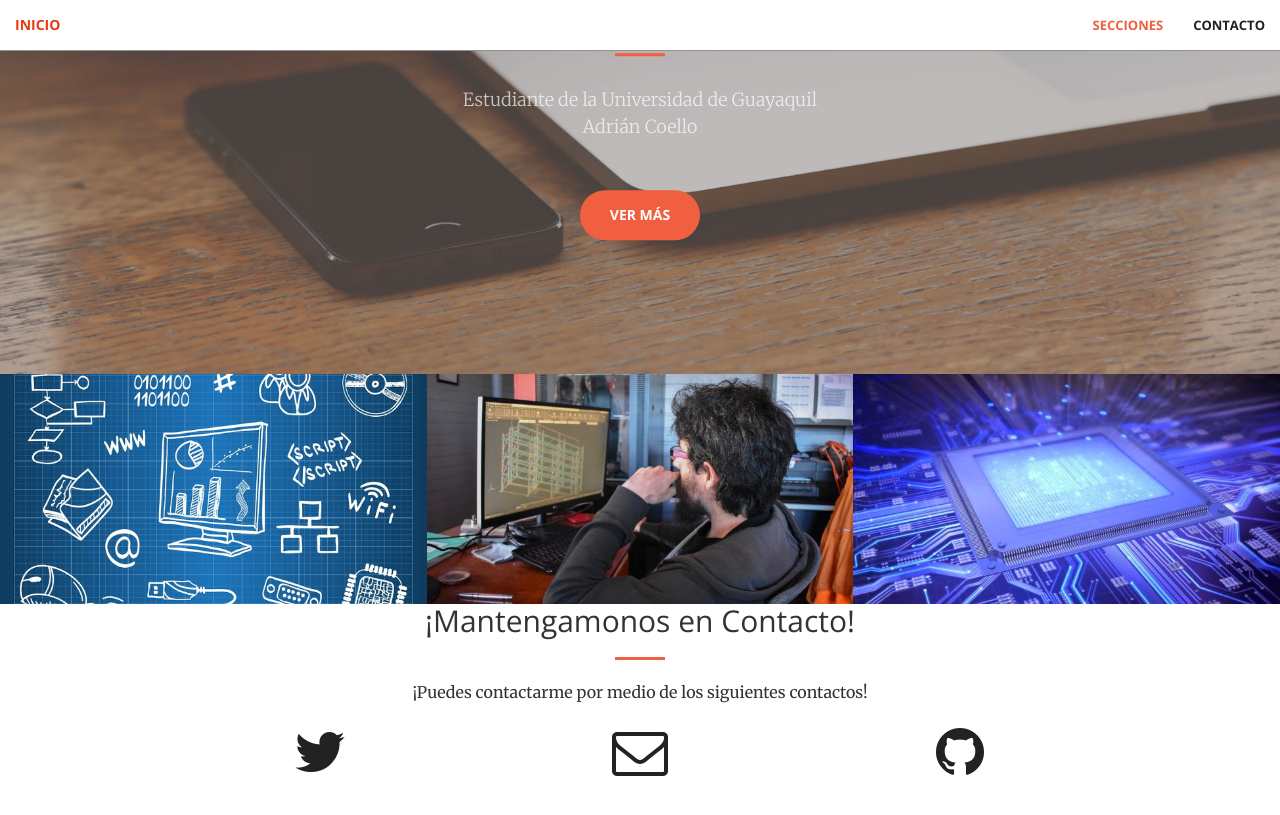
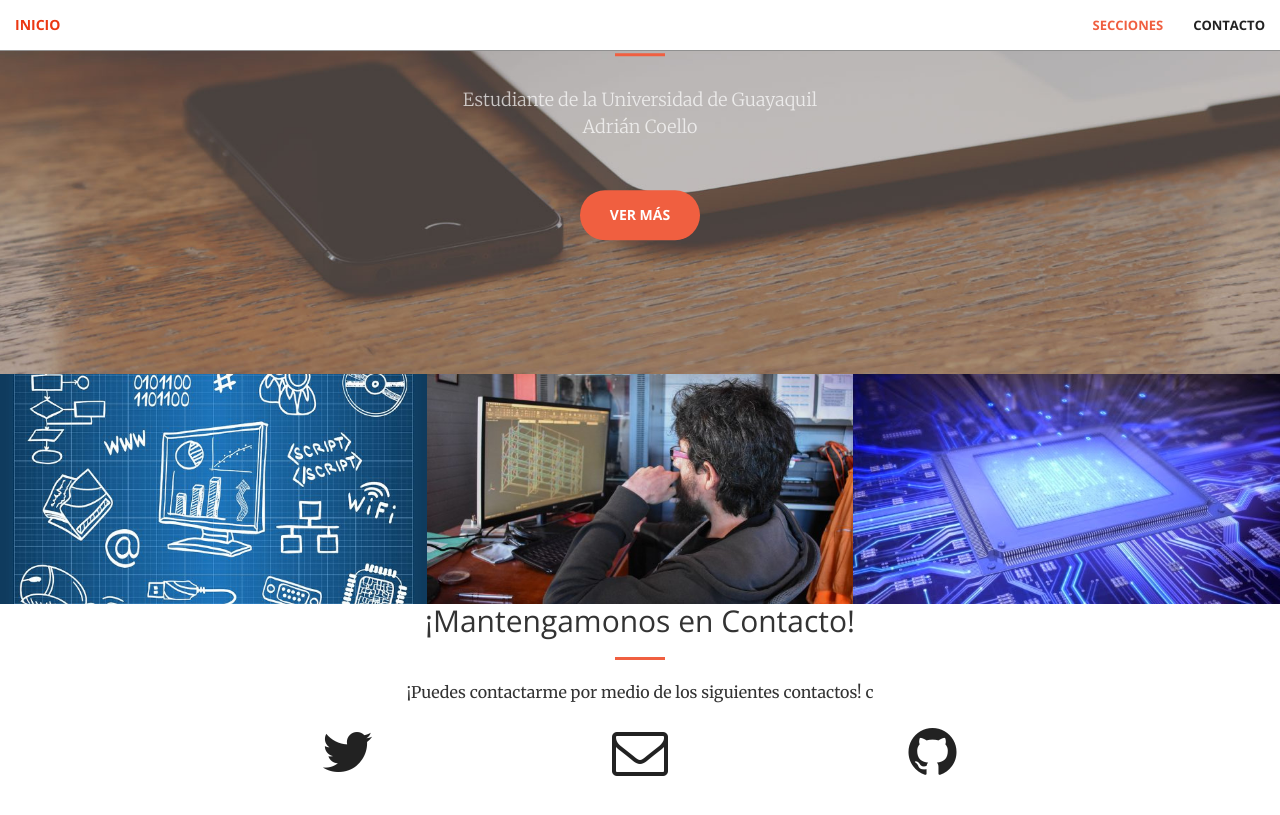
Before and after one commit to Vico2001/Vico01.github.io, a Jekyll site: the page built from index.html, in a window 1280 px wide and 900 px high, scrolled down 526 px. Shown: the top 815 px of the window. Built offline with Jekyll 4.4.1, drawn with Linux system fonts in a browser that asks for light colours.

Commit message:
Update contact.html

```diff
--- a/_includes/contact.html
+++ b/_includes/contact.html
@@ -1,10 +1,10 @@
-<section class="no-padding" id="contact">
-    <div class="container-fluid">
-        <div class="row no-gutter">
+<section id="contact">
+    <div class="container">
+        <div class="row">
             <div class="col-lg-8 col-lg-offset-2 text-center">
                 <h2 class="section-heading">¡Mantengamonos en Contacto!</h2>
                 <hr class="primary">
-                <p>¡Puedes contactarme por medio de los siguientes contactos!</p>
+                <p>¡Puedes contactarme por medio de los siguientes contactos! c</p>
             </div>
         <div class="col-lg-2 col-lg-offset-2 text-center">
             <a href="https://twitter.com/Adrian70560110">
```
